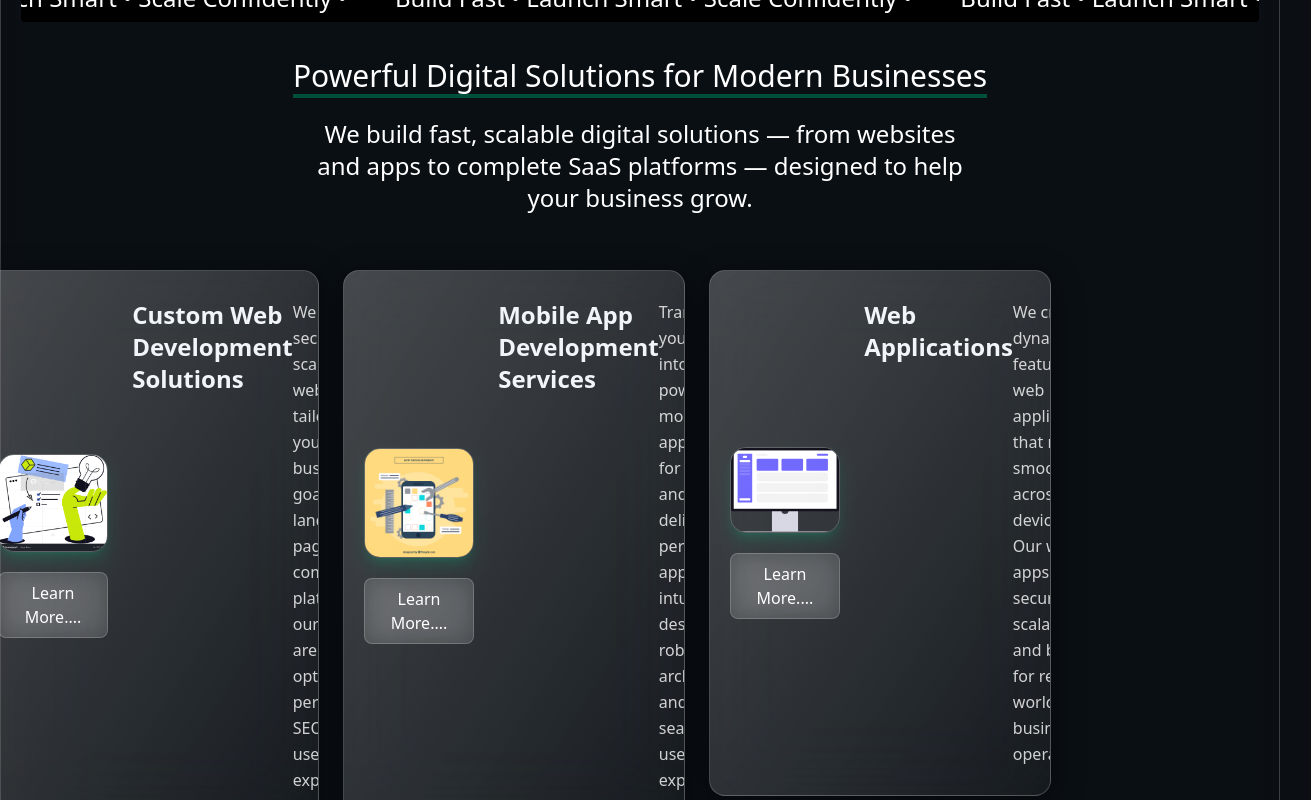
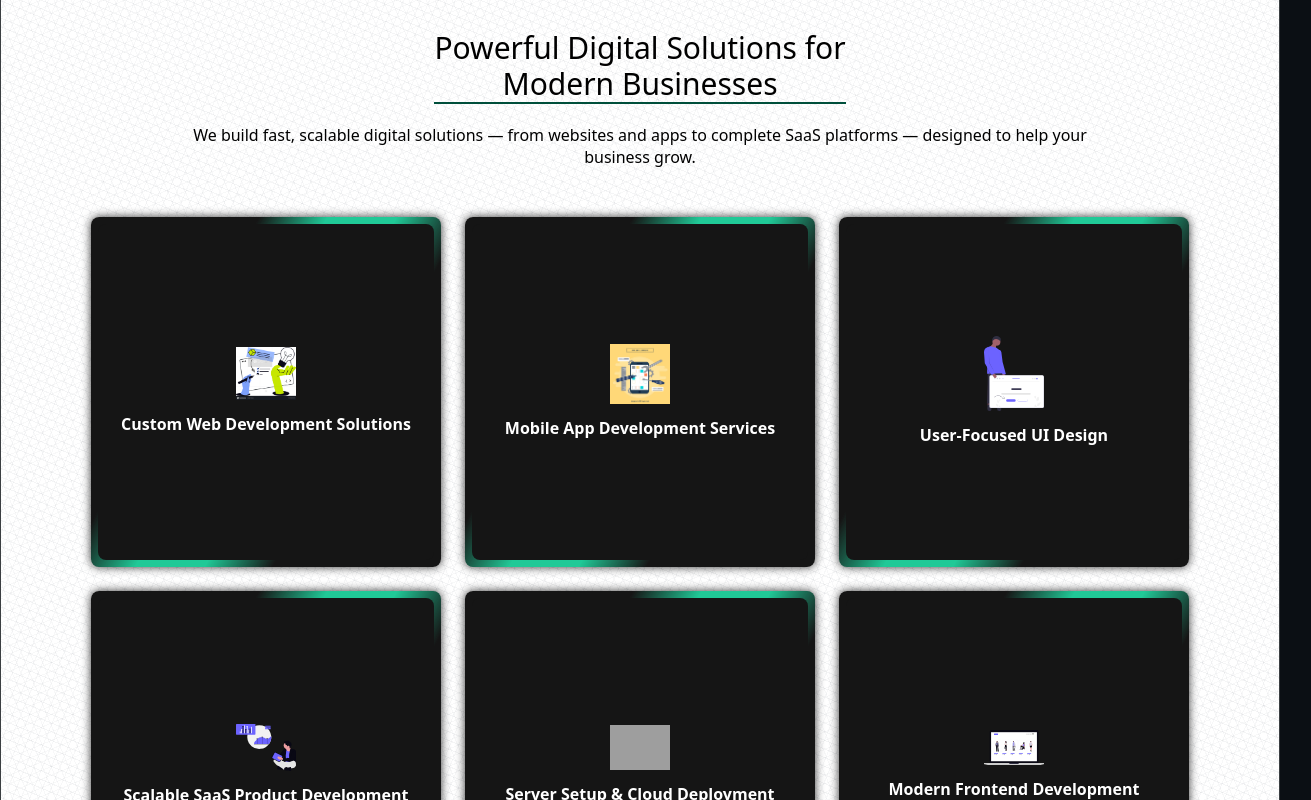
Before and after one commit to Ayush6287/Opnix, a React (Vite) app: page / in a window 1280 px wide. Shown: the part 1380-2180 px from the top of the page, 1311 px wide, since content can reach past the window. Built offline with nearby package versions, Linux system fonts and the light colour scheme; grey boxes are pictures that could not be loaded.

Commit message:
servicessection home page card ui changed

```diff
--- a/package.json
+++ b/package.json
@@ -22,6 +22,7 @@
     "react": "^19.2.0",
     "react-dom": "^19.2.0",
     "react-router-dom": "^7.13.0",
+    "styled-components": "^6.3.11",
     "tailwindcss": "^4.1.18"
   },
   "devDependencies": {
--- a/src/Pages/Home/Home.jsx
+++ b/src/Pages/Home/Home.jsx
@@ -13,28 +13,22 @@ import ContactForm from '../../Components/Contact'
 
 const Home = () => {
   return (
-    <div className='h-full  p-5    w-full    flex flex-col  text-black'>
-     <div className='flex flex-col justify-center  mt-15 sm:mt-20 items-center  w-full h-full  text-black'>
+    <div className='h-full     w-full    flex flex-col  text-black'>
+      <div className='flex flex-col justify-center  mt-15 sm:mt-20 items-center  w-full h-full   text-black'>
         <Label />
         <HeroHeading />
         <PrImage />
         <HeroPara />
         <HeroCta />
-
-   <ContactForm />
         <HeroLabel />
-
       </div>
       <div>
         <ServicesSection />
-
       </div>
       <div>
         <Casestudies />
       </div>
     </div>
-
-
   )
 }
 
--- a/src/Pages/Home/ServicesVh/ServicesCard.jsx
+++ b/src/Pages/Home/ServicesVh/ServicesCard.jsx
@@ -1,79 +1,226 @@
 import React from "react";
+import styled from "styled-components";
 
 const ServicesCard = (props) => {
   return (
-    <div
-      className="
-      relative overflow-hidden
+    <StyledWrapper>
+      <div className="card  ">
+        <div className="content ">
 
-      bg-gradient-to-br from-white/20 to-white/5
-      backdrop-blur-2xl
-      w-full h-full
-      flex flex-col gap-8
-      border border-white/20
-      rounded-2xl
-      px-3 py-3
-      text-white
-      shadow-[0_8px_32px_rgba(0,0,0,0.45)]
+          {/* BACK SIDE */}
+          <div className="back">
+            <div className="back-content">
+              <img src={props.img} alt="" width="60" />
+              <strong>{props.head}</strong>
+            </div>
+          </div>
 
-      transition-all duration-300
-      hover:-translate-y-2
-      hover:scale-[1.03]
-      hover:shadow-[0_20px_60px_rgba(16,185,129,0.45)]
-      hover:border-emerald-300/40
-      "
-    >
-      {/* ✨ Glass shine overlay */}
-      <div className="absolute inset-0 bg-gradient-to-br from-white/30 to-transparent opacity-20 pointer-events-none"></div>
+          {/* FRONT SIDE */}
+          <div className="front">
+            <div className="img">
+              <div className="circle"></div>
+              <div className="circle" id="right"></div>
+              <div className="circle" id="bottom"></div>
+            </div>
 
-      <div className="flex flex-col sm:flex sm:flex-row  items-center">
+            <div className="front-content">
+              <small className="badge">Service</small>
 
-        {/* LEFT SIDE */}
-        <div className="w-max sm:w-[40%]   sm:flex sm:flex-col  flex flex-col justify-between gap-5 p-2  items-center">
+              <div className="description">
+                <div className="title">
+                  <p className="title">
+                    <strong>{props.head}</strong>
+                  </p>
+                </div>
 
-          <img
-            className="
-            w-[100px] sm:w-full  h-[100px] sm:h-max rounded-2xl
-            border border-white/20
-            shadow-lg shadow-emerald-500/20
-            "
-            src={props.img}
-            alt=""
-          />
+                <p className="card-footer">
+                  {props.para}
+                </p>
 
-          <button
-            className="
-            px-5 py-2 rounded-lg
-            bg-white/10 backdrop-blur-md
-            text-white text-[16px]
-            border border-white/20
-
-            transition
-            hover:bg-emerald-500/30
-            hover:shadow-lg hover:shadow-emerald-400/40
-            hover:-translate-y-1
-            "
-          >
-            Learn More....
-          </button>
-
-        </div>
-
-        {/* RIGHT SIDE */}
-        <div className="w-[60%] sm:w-[60%] flex flex-col sm:flex sm:flex-row   h-max rounded-3xl leading-relaxed p-4">
-
-          <h1 className="mb-4  text-slate-100 font-semibold text-2xl text-center sm:text-left">
-            {props.head}
-          </h1>
-
-          <p className="text-white/80">
-            {props.para}
-          </p>
+                <button className="btn">Learn More</button>
+              </div>
+            </div>
+          </div>
 
         </div>
       </div>
-    </div>
+    </StyledWrapper>
   );
 };
 
+const StyledWrapper = styled.div`
+
+.card{
+  width:350px;
+  height:350px;
+  perspective:1000px;
+}
+
+.content{
+  width:100%;
+  height:100%;
+  position:relative;
+  transform-style:preserve-3d;
+  transition:transform 0.6s;
+  border-radius:8px;
+  box-shadow:0 0 10px rgba(0,0,0,0.8);
+}
+
+.card:hover .content{
+  transform:rotateY(180deg);
+}
+
+.front,
+.back{
+  position:absolute;
+  top:0;
+  left:0;
+  width:100%;
+  height:100%;
+  border-radius:8px;
+  backface-visibility:hidden;
+  -webkit-backface-visibility:hidden;
+}
+
+.front{
+  transform:rotateY(180deg);
+  background:#151515;
+  color:white;
+}
+
+.back{
+  transform:rotateY(0deg);
+  display:flex;
+  justify-content:center;
+  align-items:center;
+  background:#151515;
+  overflow:hidden;
+}
+
+/* glowing border */
+
+.back::before{
+  content:"";
+  position:absolute;
+  width:180px;
+  height:180%;
+  background:linear-gradient(
+    90deg,
+    transparent,
+    #20c997,
+    #20c997,
+    transparent
+  );
+  animation:borderRotate 4s linear infinite;
+}
+
+.back-content{
+  position:absolute;
+  width:96%;
+  height:96%;
+  background:#151515;
+  border-radius:8px;
+  display:flex;
+  flex-direction:column;
+  justify-content:center;
+  align-items:center;
+  gap:12px;
+  color:white;
+}
+
+/* animation */
+
+@keyframes borderRotate{
+  from{
+    transform:rotate(0deg);
+  }
+  to{
+    transform:rotate(360deg);
+  }
+}
+
+.front-content{
+  position:absolute;
+  bottom:0;
+  width:100%;
+  padding:15px;
+}
+
+.description{
+  background:#00000099;
+  padding:10px;
+  border-radius:6px;
+  backdrop-filter:blur(5px);
+}
+
+.badge{
+  background:#00000055;
+  padding:3px 10px;
+  border-radius:10px;
+  width:fit-content;
+}
+
+.card-footer{
+  color:#ffffff88;
+  margin-top:5px;
+  font-size:12px;
+}
+
+.btn{
+  margin-top:10px;
+  padding:6px 12px;
+  border:none;
+  background:#20c997;
+  color:white;
+  border-radius:5px;
+  cursor:pointer;
+}
+
+.img{
+  position:absolute;
+  width:100%;
+  height:100%;
+}
+
+.circle{
+  width:90px;
+  height:90px;
+  border-radius:50%;
+  background:#ffbb66;
+  position:relative;
+  filter:blur(15px);
+  animation:floating 2600ms infinite linear;
+}
+
+#bottom{
+  background:#ff8866;
+  left:50px;
+  width:150px;
+  height:150px;
+  animation-delay:-800ms;
+}
+
+#right{
+  background:#ff2233;
+  left:160px;
+  top:-80px;
+  width:30px;
+  height:30px;
+  animation-delay:-1800ms;
+}
+
+@keyframes floating{
+  0%{
+    transform:translateY(0);
+  }
+  50%{
+    transform:translateY(10px);
+  }
+  100%{
+    transform:translateY(0);
+  }
+}
+
+`;
+
 export default ServicesCard;
--- a/src/Pages/Home/ServicesVh/ServicesHeading.jsx
+++ b/src/Pages/Home/ServicesVh/ServicesHeading.jsx
@@ -3,7 +3,7 @@ import React from 'react';
 const ServicesHeading = () => {
   return (
     <div >
-      <h1 className='mb-5 border-b-4 text-center sm:text-3xl  border-emerald-900 text-white text-4xl '>Powerful Digital Solutions for Modern Businesses</h1>
+      <h1 className='mb-5 border-b-2 text-center sm:text-3xl  border-emerald-900 text-black text-2xl '>Powerful Digital Solutions for <br />  Modern  Businesses</h1>
     </div>
   );
 }
--- a/src/Pages/Home/ServicesVh/ServicesPara.jsx
+++ b/src/Pages/Home/ServicesVh/ServicesPara.jsx
@@ -2,8 +2,8 @@ import React from 'react';
 
 const ServicesPara = () => {
   return (
-    <div className='w-[60%]  '>
-      <p className='text-white font-medium text-2xl'>We build fast, scalable digital solutions — from websites and apps to complete SaaS platforms — designed to help your business grow.</p>
+    <div className='w-[90%]  '>
+      <p className='text-black text-[16px]  text-xl'>We build fast, scalable digital solutions — from websites and apps to complete SaaS platforms — designed to help your business grow.</p>
     </div>
   );
 }
--- a/src/Pages/Home/ServicesVh/ServicesSection.jsx
+++ b/src/Pages/Home/ServicesVh/ServicesSection.jsx
@@ -14,48 +14,45 @@ import ui from '../../../assets/ui.svg'
 import server from '../../../assets/server.svg'
 const ServicesSection = () => {
     return (
-        <div className='h-max flex flex-col   justify-center   text-black bg-[#0a0f14]   p-4  items-center '>
-            <div className='h-max px-10 py-5 mb-7 flex flex-col items-center text-center '>
+        <div className='h-max flex flex-col  rounded-[20px]  p-12 justify-center  bg-white   text-black bg-[repeating-linear-gradient(22.5deg,transparent,transparent_2px,rgba(75,85,99,0.06)_2px,rgba(75,85,99,0.06)_3px,transparent_3px,transparent_8px),repeating-linear-gradient(67.5deg,transparent,transparent_2px,rgba(107,114,128,0.05)_2px,rgba(107,114,128,0.05)_3px,transparent_3px,transparent_8px),repeating-linear-gradient(112.5deg,transparent,transparent_2px,rgba(55,65,81,0.04)_2px,rgba(55,65,81,0.04)_3px,transparent_3px,transparent_8px),repeating-linear-gradient(157.5deg,transparent,transparent_2px,rgba(31,41,55,0.03)_2px,rgba(31,41,55,0.03)_3px,transparent_3px,transparent_8px)]     items-center '>
+            <div className='h-max px-2 py-5 mb-7 flex flex-col items-center text-center  justify-center'>
                 <ServicesHeading />
                 <ServicesPara />
             </div>
-            <div className='flex flex-col   gap-8'>
-                <div className='flex flex-col'>
 
-                    <div className='flex flex-col sm:flex sm:flex-row  gap-6 m-2  w-[80%] h-max '>
+                <div className='  '>
+
+                    <div className='sm:grid grid grid-row-4   sm:grid-cols-3 gap-6 md:grid md:grid-cols-2  w-full h-max items-center justify-center lg:grid lg:grid-cols-3 '>
                         <ServicesCard img={webdev} head='Custom Web Development Solutions ' para='We build fast, secure, and scalable websites tailored to your business goals. From landing pages to complex platforms, our solutions are optimized for performance, SEO, and user experience' />
 
 
                         <ServicesCard img={mobileapp} head='Mobile App Development Services' para='Transform your ideas into powerful mobile applications for Android and iOS. We deliver high-performance apps with intuitive design, robust architecture, and seamless user experience.' />
 
-                        <ServicesCard head='Web Applications' para='We create dynamic, feature-rich web applications that run smoothly across all devices. Our web apps are secure, scalable, and built for real-world business operations.' img={webapp} />
-                    </div>
-                    <div className='flex flex-col m-2 gap-10' >
+                        <ServicesCard head='User-Focused UI Design' para='We design clean, modern interfaces that enhance usability and engagement. Our UI solutions combine aesthetics with functionality to create memorable digital experiences.'img={ui} />
+
+
                         <ServicesCard head='Scalable SaaS Product Development'
                          para='Launch and grow your Software-as-a-Service platform with confidence. We design cloud-ready SaaS solutions with multi-tenant architecture, high availability, and future-proof scalability.' img={saas} />
-                        <ServicesCard head='Bug Fixing & Performance Optimization
-                        ' para='Facing crashes or slow performance? We identify and resolve critical issues quickly, improving stability, speed, and reliability of your software systems.
-' img={bugfix} />
-
-                    </div>
-                </div>
-                <div className='flex flex-col'>
 
 
-                    <div className='flex flex-col gap-6' >
+
+
+
+
+
                         <ServicesCard head='Server Setup & Cloud Deployment'
 
                          para='We configure secure servers and deploy your applications to the cloud with zero downtime. Our solutions ensure reliability, scalability, and smooth production performance.'img={server} />
 
                         <ServicesCard head='Modern Frontend Development' para='Deliver stunning user interfaces with responsive design and smooth interactions. We craft fast, accessible, and visually engaging frontends using the latest technologies.' img={Frontend} />
 
-                    </div>
-                    <div className='flex flex-col gap-6  w-full h-max '>
+
                         <ServicesCard head='Robust Backend Development'
                          para='Power your applications with secure APIs, efficient databases, and scalable architecture. We build backend systems designed to handle real-world traffic and data.' img={Backend}  />
                         <ServicesCard head='End-to-End Full Stack Solutions' para='From UI to server infrastructure, we handle the complete development lifecycle. Our full stack expertise ensures seamless integration, performance, and scalability.'img={FullStack} />
-                        <ServicesCard head='User-Focused UI Design' para='We design clean, modern interfaces that enhance usability and engagement. Our UI solutions combine aesthetics with functionality to create memorable digital experiences.'img={ui} />
-                    </div>
+
+                        <ServicesCard head='Web Applications' para='We create dynamic, feature-rich web applications that run smoothly across all devices. Our web apps are secure, scalable, and built for real-world business operations.' img={webapp} />
+
                 </div>
 
 
```
Also changed, not shown: src/Pages/Home/Herovh/PrImage.jsx (line endings or trailing spaces), 1 other file (tests, documents, lock files or other folders). Lines whose indentation alone changed are shown as unchanged.
